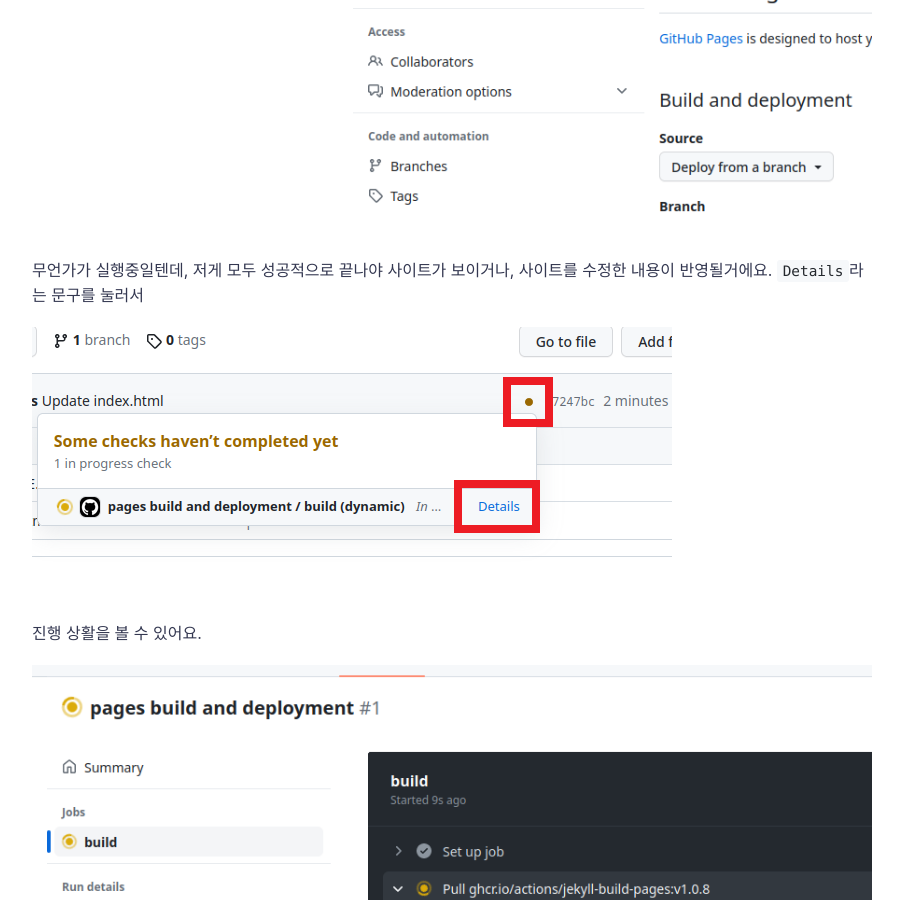
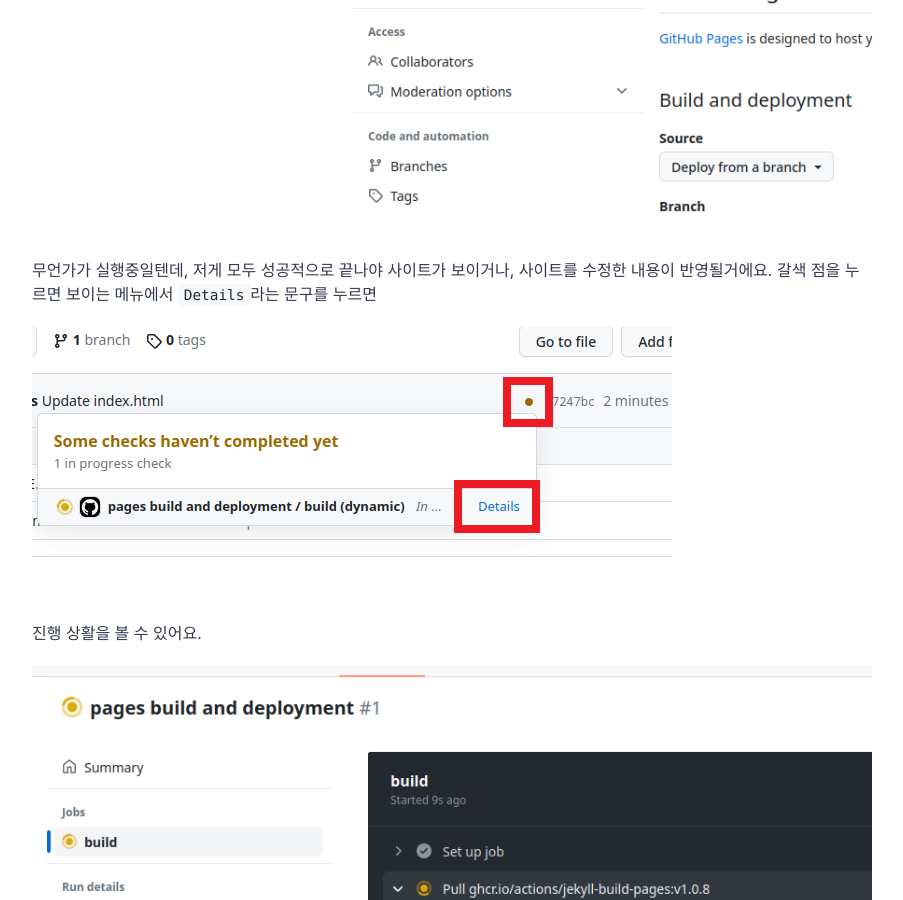
Before and after one commit to hyeon-js/blog, a Jekyll site: the page built from _pages/git-pages.md, in a window 1280 px wide and 900 px high, scrolled down 2892 px. Shown: the whole window, without its empty margins (188-1091 px from the left). Built offline with Jekyll 4.4.1, drawn with Linux system fonts in a browser that asks for light colours; comment, search, counter and statistics services are not loaded.

Commit message:
Update git-pages.md

```diff
--- a/_pages/git-pages.md
+++ b/_pages/git-pages.md
@@ -31,7 +31,7 @@
 
 <br />
 무언가가 실행중일텐데, 저게 모두 성공적으로 끝나야 사이트가 보이거나, 사이트를 수정한 내용이 반영될거에요.
-`Details`라는 문구를 눌러서
+갈색 점을 누르면 보이는 메뉴에서 `Details`라는 문구를 누르면
 
 ![image]({{site.url}}{{site.baseurl}}/assets/images/git-pages/5.png)
 
```
